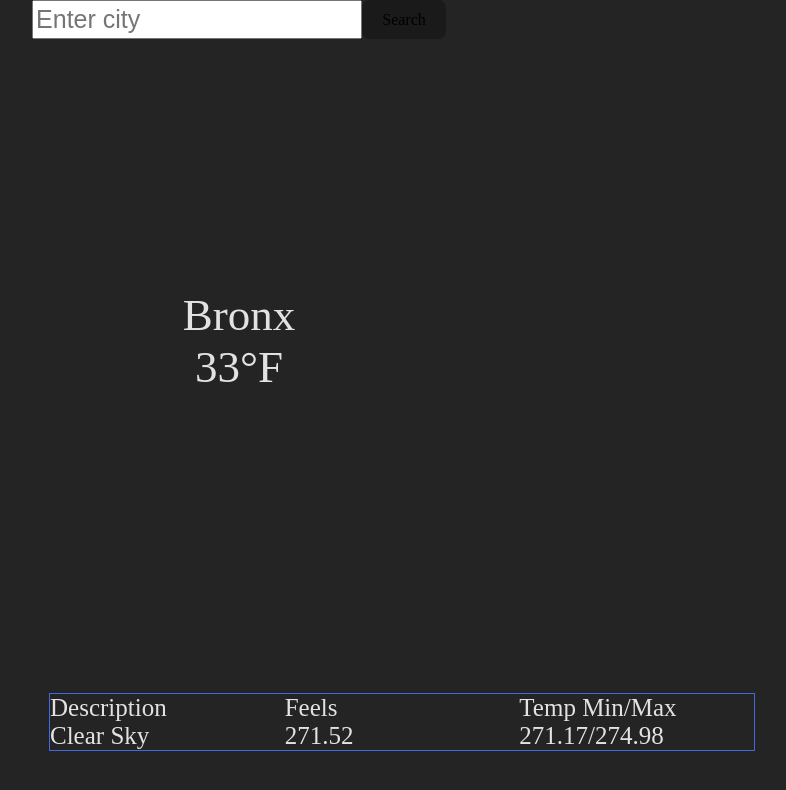
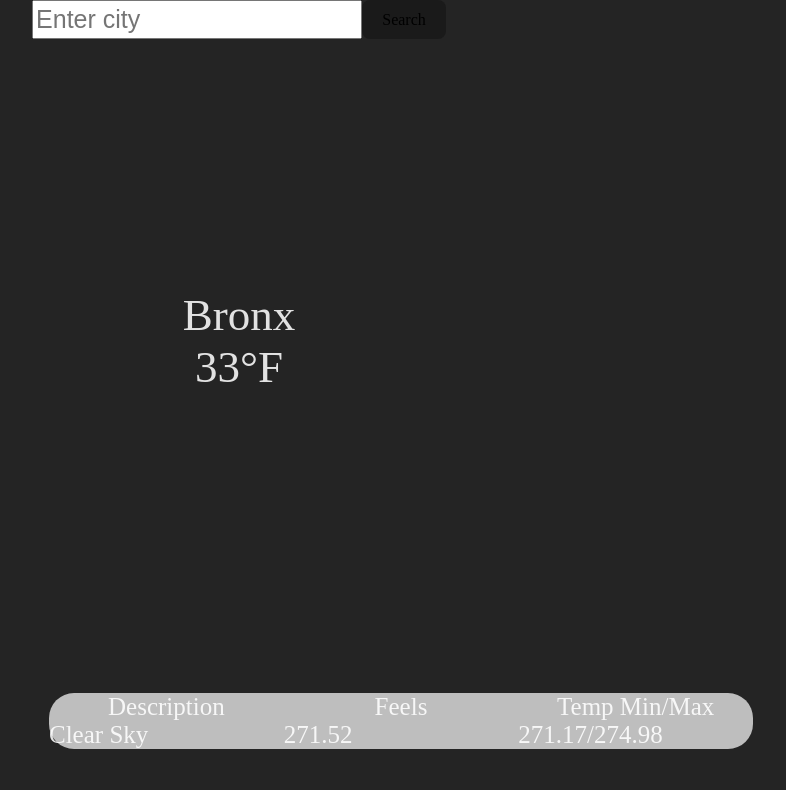
Before and after one commit to ChristopherB91/Weather-Report, a React (Vite) app: page / in a window 1280 px wide. Shown: the top 790 px of the page, without its empty margins (401-1187 px from the left). Built offline with nearby package versions, Linux system fonts and the light colour scheme; no server answers.

Commit message:
Finished CSS

```diff
--- a/src/App.css
+++ b/src/App.css
@@ -41,9 +41,16 @@ body{
 .bottom{
   display: grid;
   grid-template-columns: 1fr 1fr 1fr;
-  border: 1px royalblue solid;
+  border-radius: 25px;
+  background-color: rgba(255, 255, 255, 0.7);
   position: relative;
   top: 300px;
   left: 450px;
   width: 55%;
 }
+
+.description, .feels, .temp-minmax{
+  display: flex;
+  justify-content: center;
+
+}
```
